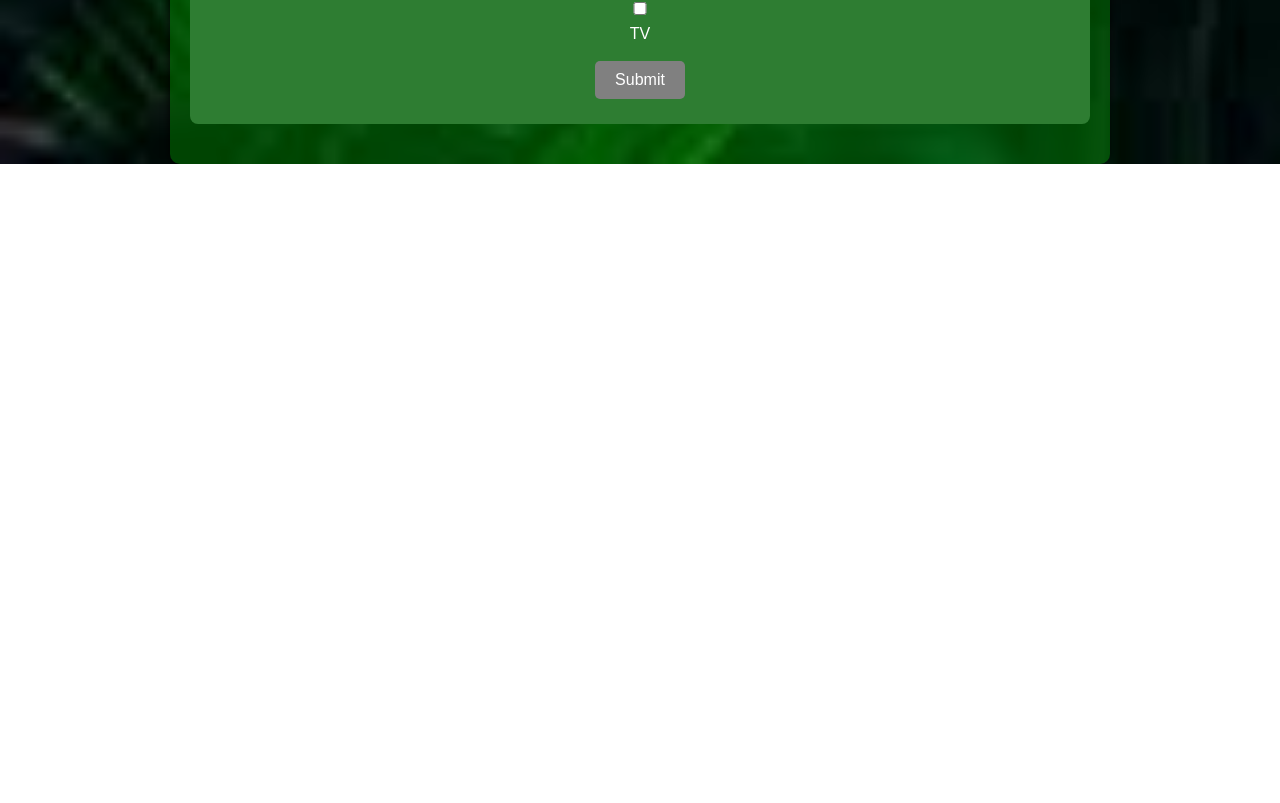
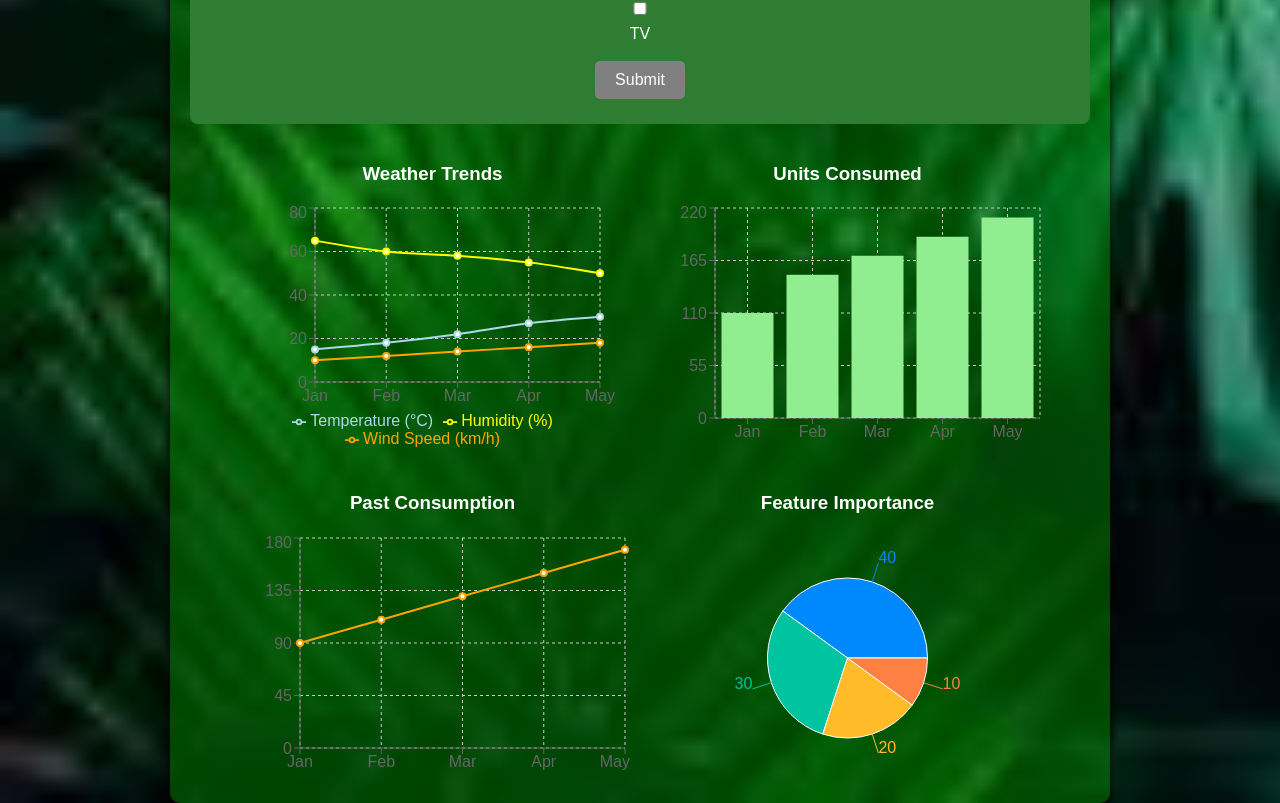
Before and after one commit to Krishnapriya-prasannan/Energy_Consumption_Model, a React (Create React App) app in the folder Frontend/energy-app/: page / in a window 1280 px wide. Shown: the part 1511-2314 px from the top of the page. Before the commit the page ends 1675 px from the top, so only its background shows below. Built offline with nearby package versions, Linux system fonts and the light colour scheme.

Commit message:
graph and bill

```diff
--- a/Frontend/energy-app/src/components/EnergyApp.css
+++ b/Frontend/energy-app/src/components/EnergyApp.css
@@ -109,3 +109,21 @@ button:disabled {
 .days-selection button:hover {
   background: #2e7d32;
 }
+
+.bill-display {
+  margin-top: 20px;
+  padding: 15px;
+  background-color: #f8f8f8;
+  border: 2px solid #4caf50;
+  border-radius: 8px;
+  text-align: center;
+}
+
+.bill-display h2 {
+  color: #4caf50;
+}
+
+.bill-display p {
+  font-size: 24px;
+  font-weight: bold;
+}
--- a/Frontend/energy-app/src/components/EnergyApp.jsx
+++ b/Frontend/energy-app/src/components/EnergyApp.jsx
@@ -1,5 +1,6 @@
 import React, { useState } from "react";
 import "./EnergyApp.css";
+import Graphs from "./Graph";
 
 const EnergyPredictionApp = () => {
   const [location, setLocation] = useState("");
@@ -195,8 +196,17 @@ const EnergyPredictionApp = () => {
             </div>
           ))}
         </div>
-        <button onClick={handleSubmit} disabled={!location || !consumerNo || Object.keys(selectedAppliances).length === 0}>Submit</button>
+        <button onClick={handleSubmit} disabled={!location  || Object.keys(selectedAppliances).length === 0}>Submit</button>
       </div>
+       {/* BILL DISPLAY COMPONENT */}
+       {billAmount !== null && (
+        <div className="bill-display">
+          <h2>Estimated Electricity Bill</h2>
+          <p>₹ {billAmount}</p>
+        </div>
+      )}
+
+      <Graphs />
     </div>
   );
 };
--- /dev/null
+++ b/Frontend/energy-app/src/components/Graph.css
@@ -0,0 +1,25 @@
+.graphs-container {
+    display: grid;
+    grid-template-columns: repeat(2, 1fr); /* 2x2 Grid */
+    gap: 20px;
+    margin-top: 20px;
+    width: 90%;
+    max-width: 1200px;
+    margin-left: auto;
+    margin-right: auto;
+  }
+
+  .graph {
+    background: #ffffff;
+    padding: 15px;
+    border-radius: 8px;
+    box-shadow: 0px 4px 6px rgba(0, 0, 0, 0.1);
+    text-align: center;
+    width: 100%;
+  }
+
+  @media (max-width: 768px) {
+    .graphs-container {
+      grid-template-columns: 1fr; /* 1 Column on Mobile */
+    }
+  }
--- /dev/null
+++ b/Frontend/energy-app/src/components/Graph.jsx
@@ -0,0 +1,103 @@
+import React from 'react';
+import { LineChart, Line, XAxis, YAxis, CartesianGrid, Tooltip, Legend, ResponsiveContainer, BarChart, Bar, PieChart, Pie, Cell } from 'recharts';
+import './Graph.css';  // Add this for styling
+
+const weatherData = [
+  { month: 'Jan', temp: 15, humidity: 65, windSpeed: 10 },
+  { month: 'Feb', temp: 18, humidity: 60, windSpeed: 12 },
+  { month: 'Mar', temp: 22, humidity: 58, windSpeed: 14 },
+  { month: 'Apr', temp: 27, humidity: 55, windSpeed: 16 },
+  { month: 'May', temp: 30, humidity: 50, windSpeed: 18 },
+];
+
+const consumptionData = [
+  { month: 'Jan', units: 110 },
+  { month: 'Feb', units: 150 },
+  { month: 'Mar', units: 170 },
+  { month: 'Apr', units: 190 },
+  { month: 'May', units: 210 },
+];
+
+const pastData = [
+  { month: 'Jan', pastUnits: 90 },
+  { month: 'Feb', pastUnits: 110 },
+  { month: 'Mar', pastUnits: 130 },
+  { month: 'Apr', pastUnits: 150 },
+  { month: 'May', pastUnits: 170 },
+];
+
+const featureImportance = [
+  { name: 'Appliance A', value: 40 },
+  { name: 'Appliance B', value: 30 },
+  { name: 'Appliance C', value: 20 },
+  { name: 'Appliance D', value: 10 },
+];
+
+const COLORS = ['#0088FE', '#00C49F', '#FFBB28', '#FF8042'];
+
+const EnergyGraphs = () => {
+  return (
+    <div className="graphs-container">
+      {/* Weather Trends */}
+      <div className="graph-box">
+        <h3>Weather Trends</h3>
+        <ResponsiveContainer width="100%" height={250}>
+          <LineChart data={weatherData} margin={{ top: 5, right: 30, left: 20, bottom: 5 }}>
+            <CartesianGrid strokeDasharray="3 3" />
+            <XAxis dataKey="month" />
+            <YAxis />
+            <Tooltip />
+            <Legend />
+            <Line type="monotone" dataKey="temp" stroke="lightblue" strokeWidth={2} name="Temperature (°C)" />
+            <Line type="monotone" dataKey="humidity" stroke="yellow" strokeWidth={2} name="Humidity (%)" />
+            <Line type="monotone" dataKey="windSpeed" stroke="orange" strokeWidth={2} name="Wind Speed (km/h)" />
+          </LineChart>
+        </ResponsiveContainer>
+      </div>
+
+      {/* Units Consumed */}
+      <div className="graph-box">
+        <h3>Units Consumed</h3>
+        <ResponsiveContainer width="100%" height={250}>
+          <BarChart data={consumptionData}>
+            <CartesianGrid strokeDasharray="3 3" />
+            <XAxis dataKey="month" />
+            <YAxis />
+            <Tooltip />
+            <Bar dataKey="units" fill="lightgreen" />
+          </BarChart>
+        </ResponsiveContainer>
+      </div>
+
+      {/* Past Consumption */}
+      <div className="graph-box">
+        <h3>Past Consumption</h3>
+        <ResponsiveContainer width="100%" height={250}>
+          <LineChart data={pastData}>
+            <CartesianGrid strokeDasharray="3 3" />
+            <XAxis dataKey="month" />
+            <YAxis />
+            <Tooltip />
+            <Line type="monotone" dataKey="pastUnits" stroke="orange" strokeWidth={2} />
+          </LineChart>
+        </ResponsiveContainer>
+      </div>
+
+      {/* Feature Importance */}
+      <div className="graph-box">
+        <h3>Feature Importance</h3>
+        <ResponsiveContainer width="100%" height={250}>
+          <PieChart>
+            <Pie data={featureImportance} cx="50%" cy="50%" outerRadius={80} fill="#8884d8" dataKey="value" label>
+              {featureImportance.map((entry, index) => (
+                <Cell key={`cell-${index}`} fill={COLORS[index % COLORS.length]} />
+              ))}
+            </Pie>
+          </PieChart>
+        </ResponsiveContainer>
+      </div>
+    </div>
+  );
+};
+
+export default EnergyGraphs;
```
